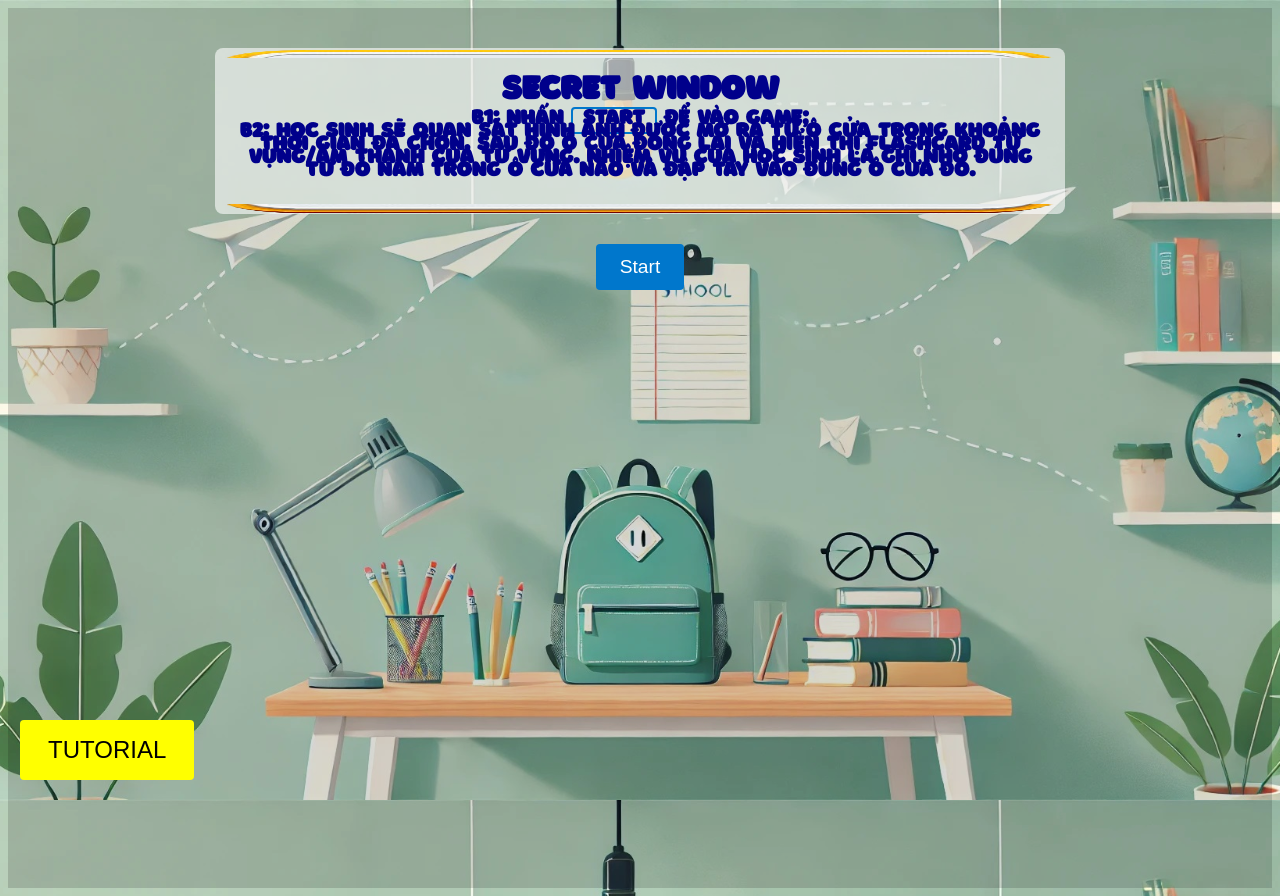
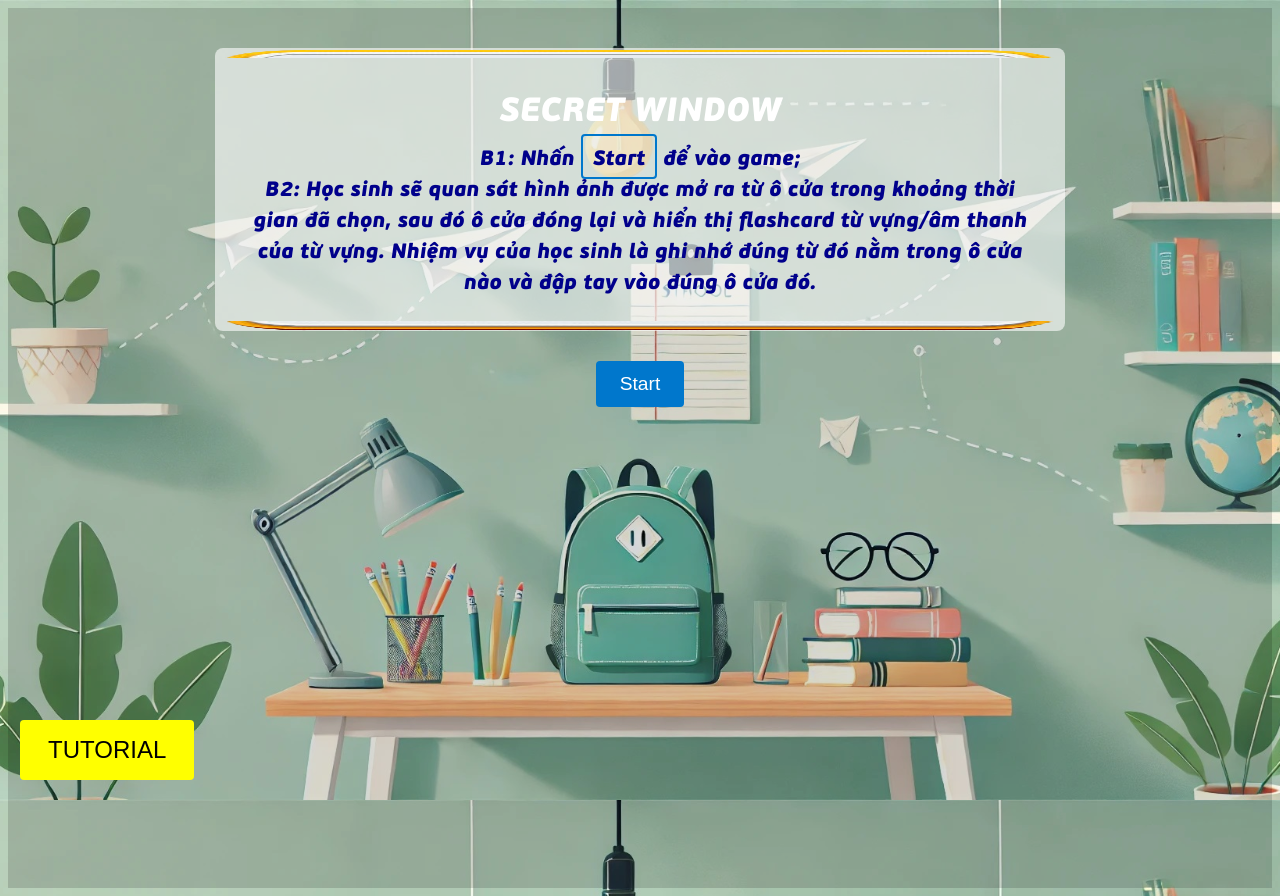
Before and after one commit to kavirlltran/game, a plain HTML site: page index.html in a window 1280 px wide. Drawn offline with Linux system fonts and the light colour scheme.

Commit message:
Update index.html

```diff
--- a/index.html
+++ b/index.html
@@ -5,15 +5,17 @@
   <title>SECRET WINDOW</title>
   <meta name="viewport" content="width=device-width, initial-scale=1.0">
   <style>
-    /* Import font iCiel_Borsok nếu cần */
+    /* Import font FS PFBeauSansPro-BlackItalic */
     @font-face {
-      font-family: 'iCiel_Borsok';
-      src: url('iCiel_Borsok.otf') format('opentype');
+      font-family: 'FS PFBeauSansPro';
+      src: url('FS PFBeauSansPro-BlackItalic.ttf') format('truetype');
+      font-weight: normal;
+      font-style: normal;
     }
 
-    /* Áp dụng font chữ và in đậm cho toàn bộ nội dung */
+    /* Áp dụng font cho toàn bộ nội dung */
     body {
-      font-family: 'iCiel_Borsok', sans-serif;
+      font-family: 'FS PFBeauSansPro', sans-serif;
       font-weight: bold;
       background: url('nen xanh.jpg') no-repeat center center fixed;
       background-size: cover;
@@ -38,7 +40,7 @@
       display: none;
     }
 
-    /* KHUNG CHỮ – sử dụng ảnh "text.png" làm viền, nội dung chữ đổi sang màu xanh đậm */
+    /* KHUNG CHỮ – sử dụng ảnh "text.png" làm viền */
     .text-container {
       border: 10px solid transparent;
       border-image: url('text.png') 30 stretch;
@@ -47,12 +49,12 @@
       max-width: 800px;
       margin: 0 auto 20px;
       background: rgba(255,255,255,0.6);
-      color: #00008B;  /* Màu xanh đậm */
+      color: #00008B; /* Màu chữ xanh đậm */
     }
 
-    /* TIMER */
+    /* TIMER: hiển thị "Time:" với khung, in đậm, phóng to */
     #timerDisplay {
-      font-size: 1.3rem;
+      font-size: 2rem; /* tăng kích thước chữ */
       font-weight: bold;
       color: red;
       margin: 15px auto;
@@ -81,7 +83,7 @@
     h1 {
       font-size: 2rem;
       animation: pulse 2s infinite;
-      color: #00008B; /* Đổi tiêu đề Start sang màu xanh đậm */
+      color: #fff; /* Tiêu đề Start: SECRET WINDOW màu trắng */
     }
     h2 {
       font-size: 1.8rem;
@@ -143,7 +145,7 @@
       animation: bounce 1s;
     }
 
-    /* Container ảnh: sử dụng "pic.png" làm viền */
+    /* Container ảnh: sử dụng ảnh "pic.png" làm viền */
     .image-container {
       position: relative;
       width: 100%;
@@ -261,7 +263,7 @@
       text-align: left;
       line-height: 1.5;
       margin-bottom: 20px;
-      color: #000;  /* Đổi màu hướng dẫn modal sang đen */
+      color: #000;  /* Hướng dẫn modal hiển thị màu đen */
     }
     #closeTutorial {
       position: absolute;
```
